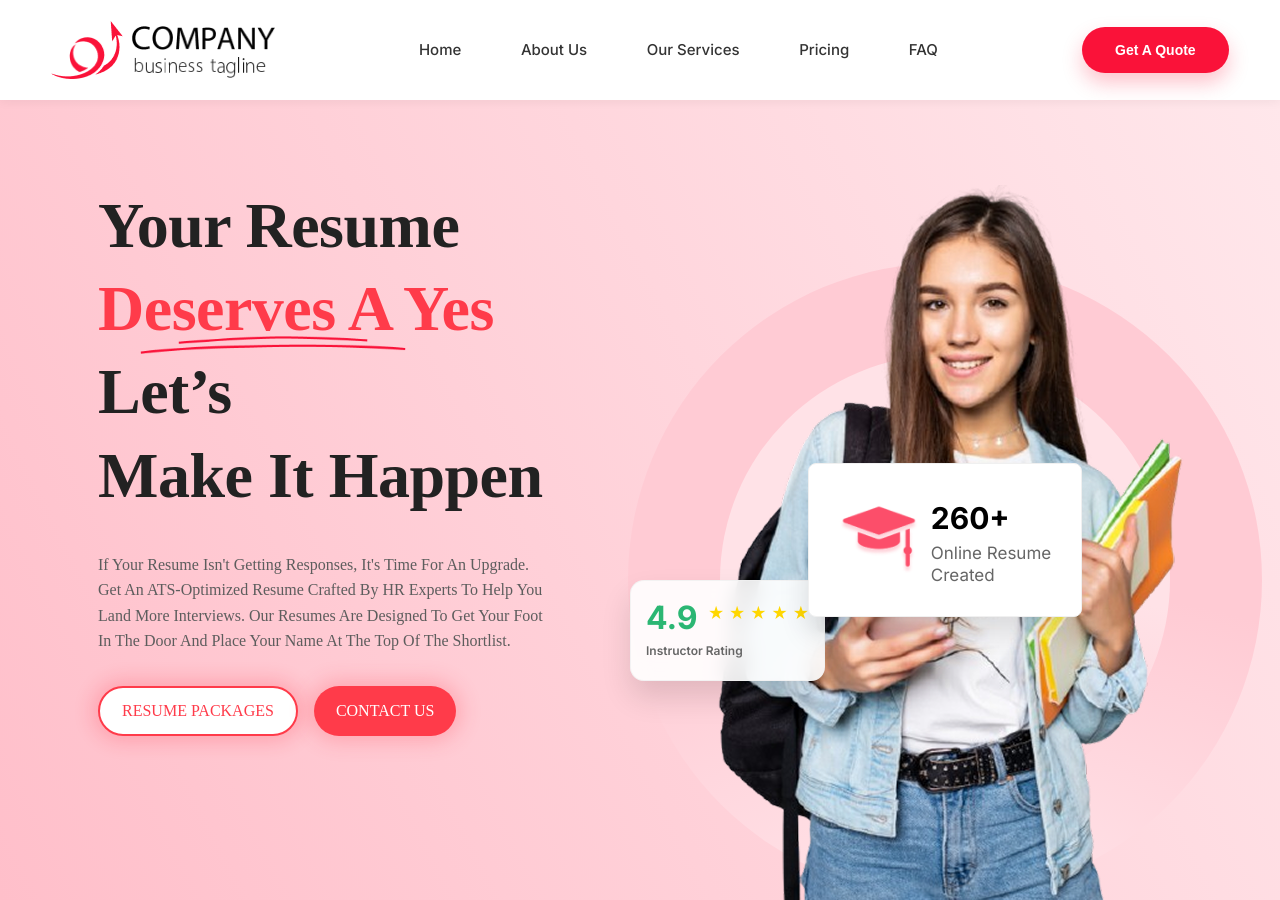
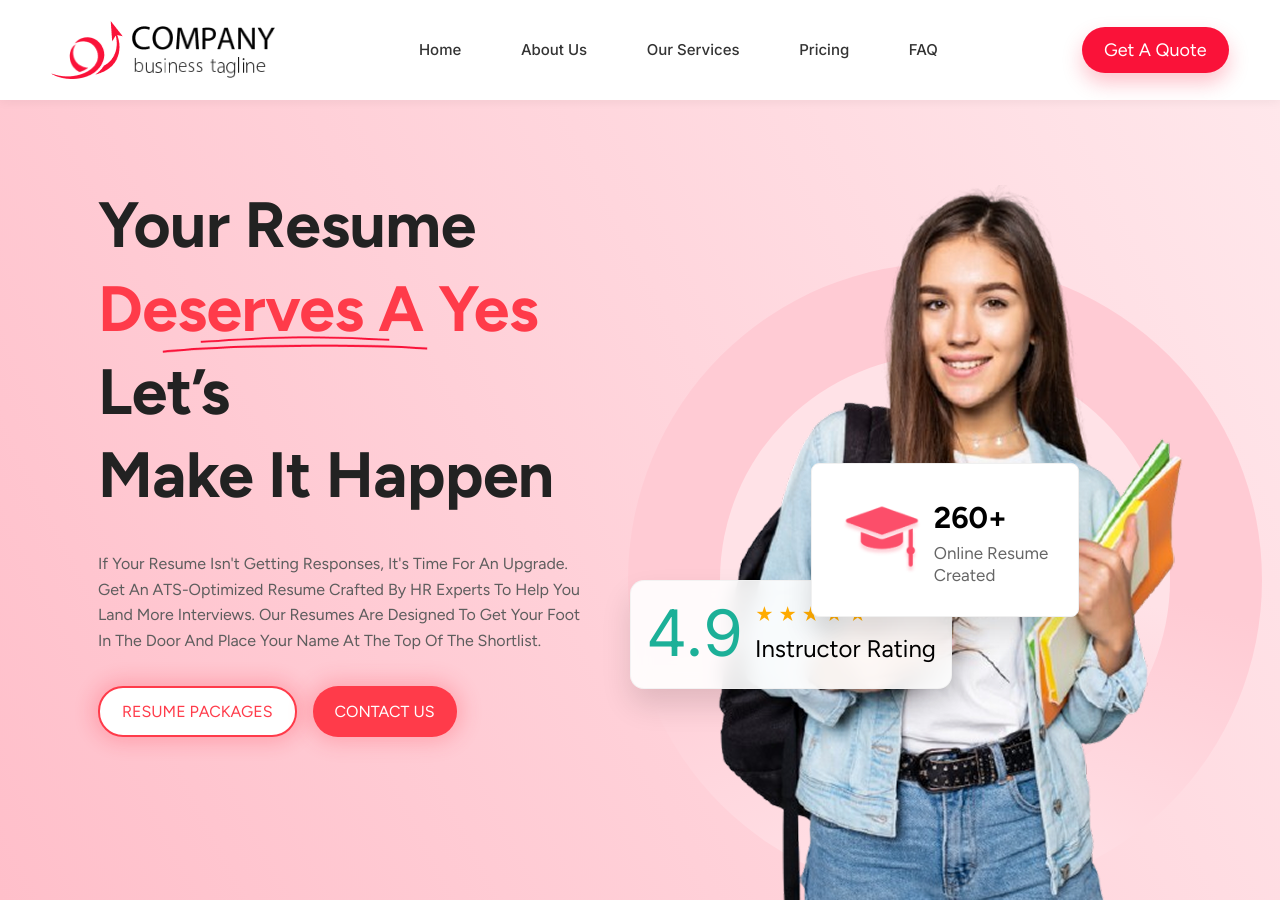
Before and after one commit to Ash-sudo13/Internship-Assignment, a plain HTML site: page index.html in a window 1280 px wide. Shown: the top 900 px of the page. Drawn offline with Linux system fonts and the light colour scheme.

Commit message:
fixed minor errors and added fitgree font style

```diff
--- a/index.html
+++ b/index.html
@@ -4,6 +4,7 @@
     <meta charset="UTF-8">
     <meta name="viewport" content="width=device-width, initial-scale=1.0">
     <title>Resume Service - Your Resume Deserves A Yes</title>
+    <link href="https://fonts.googleapis.com/css2?family=Figtree:wght@400;700&display=swap" rel="stylesheet">
     <link rel="stylesheet" href="styles.css">
     <link rel="preconnect" href="https://fonts.googleapis.com">
     <link rel="preconnect" href="https://fonts.gstatic.com" crossorigin>
@@ -112,8 +113,8 @@
 
                 <!-- Rating Card -->
                 <div class="rating-card" role="note" aria-label="Instructor rating 4.9">
+                    <div class="rating-score">4.9</div>
                     <div class="rating-head">
-                        <div class="rating-score">4.9</div>
                         <div class="rating-stars" aria-hidden="true">
                             <span class="star">★</span>
                             <span class="star">★</span>
@@ -121,8 +122,8 @@
                             <span class="star">★</span>
                             <span class="star">★</span>
                         </div>
+                        <div class="rating-text">Instructor Rating</div>
                     </div>
-                    <div class="rating-text">Instructor Rating</div>
                 </div>
 
                 <!-- Resume Count Card -->
--- a/styles.css
+++ b/styles.css
@@ -8,7 +8,7 @@
 }
 
 body {
-    font-family: 'Inter', -apple-system, BlinkMacSystemFont, 'Segoe UI', Roboto, sans-serif;
+    font-family: 'Inter', -apple-system, BlinkMacSystemFont, 'Segoe UI', Roboto, sans-serif, 'Figtree', sans-serif;
     line-height: 1.6;
     color: #333;
     overflow-x: hidden;
@@ -236,9 +236,10 @@ body {
     width: 147px; /* Figma CTA width */
     height: 46px; /* Figma CTA height */
     border-radius: 999px;
-    font-weight: 700;
-    font-size: 14px;
+    font-weight: medium;
+    font-size: 18px;
     cursor: pointer;
+    font-family: figtree;
     transition: all 0.25s ease;
     box-shadow: 0 10px 20px rgba(250, 18, 57, 0.25);
 }
@@ -344,7 +345,7 @@ body {
 .hero-title {
     font-family: figtree;
     font-size: 64px;
-    font-weight: 550;
+    font-weight: bold;
     line-height: 1.3;
     color: #222;
     letter-spacing: -0.5px;
@@ -487,6 +488,7 @@ body {
 }
 
 .rating-card {
+    display: flex;
     position: absolute;
     /* Fixed positioning for screens >= 800px, responsive below */
     left: -40px;
@@ -508,19 +510,19 @@ body {
     z-index: 2;
 }
 
-.rating-head { display: flex; align-items: center; gap: 10px; }
-.rating-score { font-size: 32px; font-weight: 800; color: #2bb673; line-height: 1; }
+.rating-head { display: flex;  flex-direction: column; align-items: left;}
+.rating-score { font-size: 64px; font-weight: semibold; color: #1CB098; line-height: 1; font-family: inter; margin-right: 12px; }
 
 .rating-stars {
-    margin-bottom: 8px;
+    margin-bottom: px;
 }
 
 .star {
-    color: #FFD700;
-    font-size: 16px;
+    color: #FFAB00;
+    font-size: 18px;
 }
 
-.rating-text { font-size: 12px; color: #666; font-weight: 600; margin-top: 6px; }
+.rating-text { font-size: 24px; color: #000000; font-weight: 500; font-family: figtree; }
 
 .resume-count-card {
     position: absolute;
@@ -544,13 +546,14 @@ body {
     height: 80px;
     background: url('assets/hat.png') center/contain no-repeat; }
 
-.count-number { font-size: 30px; font-weight: 800; color: #000000; }
+.count-number { font-size: 30px; font-weight: 1000; color: #000000; font-family: figtree; }
 
 .count-text {
     font-size: 17px;
     color: #666666;
     line-height: 1.3;
     font-weight: medium;
+    font-family: figtree;
 }
 
 /* Features Section */
@@ -578,7 +581,7 @@ body {
     border-radius: 5px;
     font-size: 18px;
     margin-bottom: 18px;
-    font-weight: semibold;
+    font-weight: 400;
     border: none;
     font-family: figtree;
 }
@@ -586,7 +589,7 @@ body {
 .section-title {
     font-family: figtree;
     font-size: 26px;
-    font-weight: 550;
+    font-weight: 400;
     color: #000000;
     line-height: 1.35;
     max-width: 900px;
@@ -1035,22 +1038,6 @@ body {
     .features-grid { grid-template-columns: repeat(4, 1fr); }
 }
 
-/* Footer */
-.footer {
-    background: #111;
-    color: #eee;
-    padding: 40px 20px;
-}
-.footer .footer-container {
-    max-width: 1200px;
-    margin: 0 auto;
-    display: flex;
-    justify-content: space-between;
-    align-items: center;
-    gap: 20px;
-}
-.footer a { color: #ff3b4a; text-decoration: none; }
-.footer a:hover { text-decoration: underline; }
 
 /* Large Desktop */
 @media (min-width: 1400px) {
```
